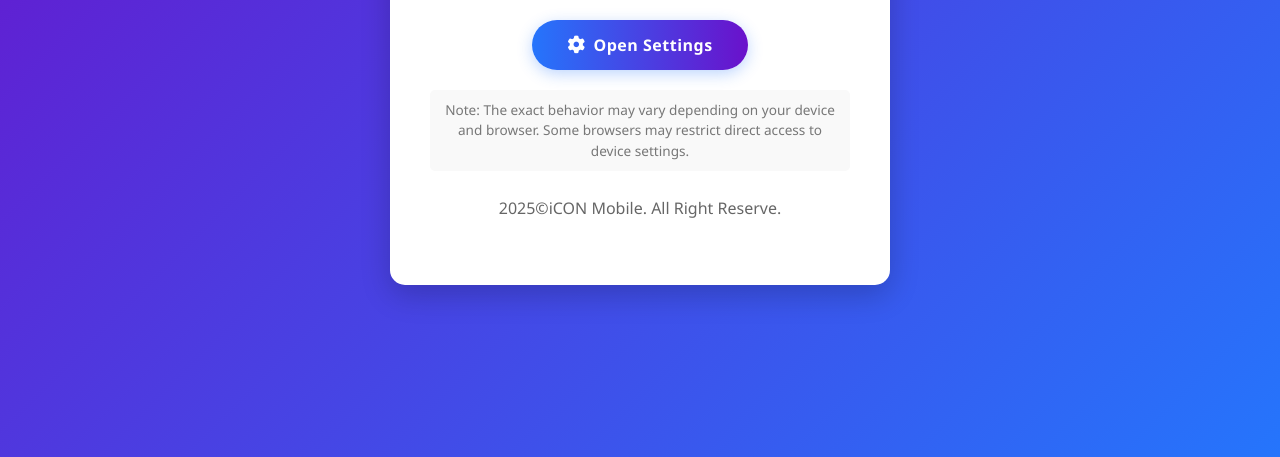
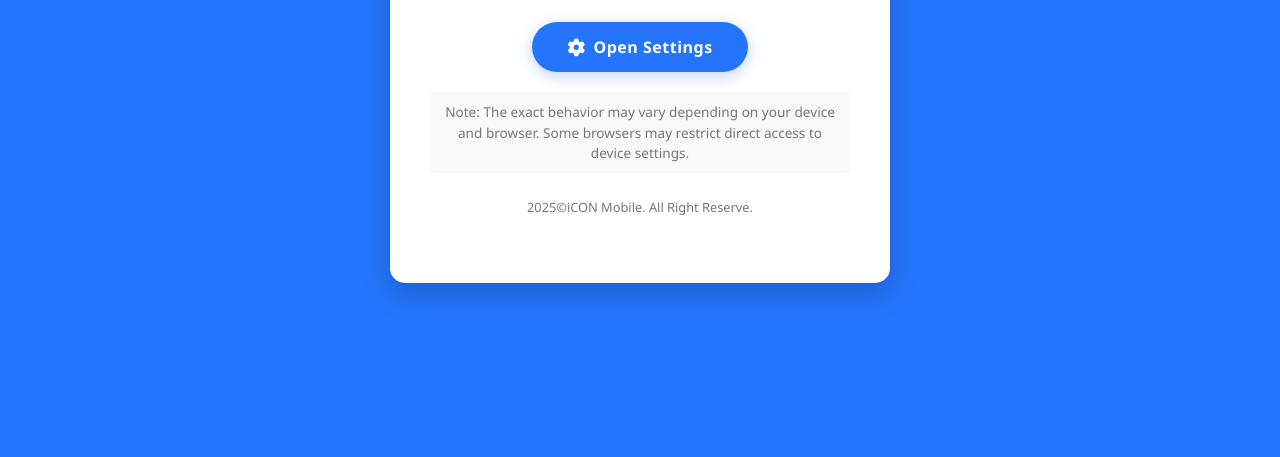
Before and after one commit to VB9Engine/VB9Engine, a plain HTML site: page index.html in a window 1280 px wide. Shown: the part 343-800 px from the top of the page. Drawn offline with Linux system fonts and the light colour scheme.

Commit message:
Update index.html

```diff
--- a/index.html
+++ b/index.html
@@ -17,7 +17,7 @@
             justify-content: center;
             align-items: center;
             min-height: 100vh;
-            background: linear-gradient(135deg, #6a11cb 0%, #2575fc 100%);
+            background: #2575fc;
             padding: 20px;
         }
 
@@ -49,7 +49,7 @@
         }
 
         .settings-btn {
-            background: linear-gradient(to right, #2575fc, #6a11cb);
+            background: #2575fc;
             color: white;
             border: none;
             padding: 14px 35px;
@@ -68,6 +68,7 @@
         .settings-btn:hover {
             transform: translateY(-2px);
             box-shadow: 0 6px 20px rgba(37, 117, 252, 0.4);
+            background: #1a68e8;
         }
 
         .settings-btn:active {
@@ -127,6 +128,12 @@
             background-color: #fff8e6;
             color: #b38b00;
             border: 1px solid #ffeeba;
+        }
+
+        .reserve {
+            margin-top: 15px;
+            font-size: 0.8rem;
+            color: #777;
         }
 
         @media (max-width: 480px) {
```
